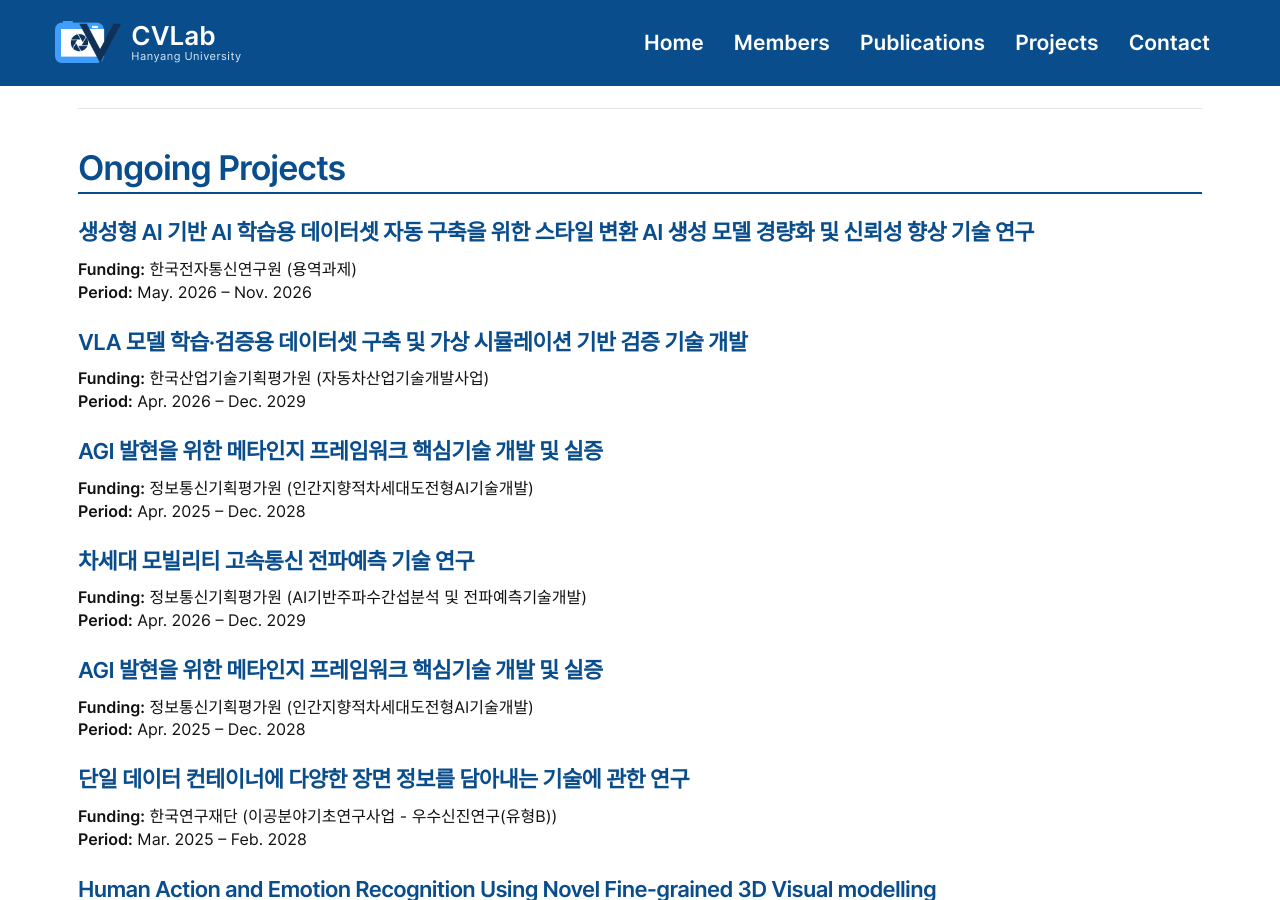
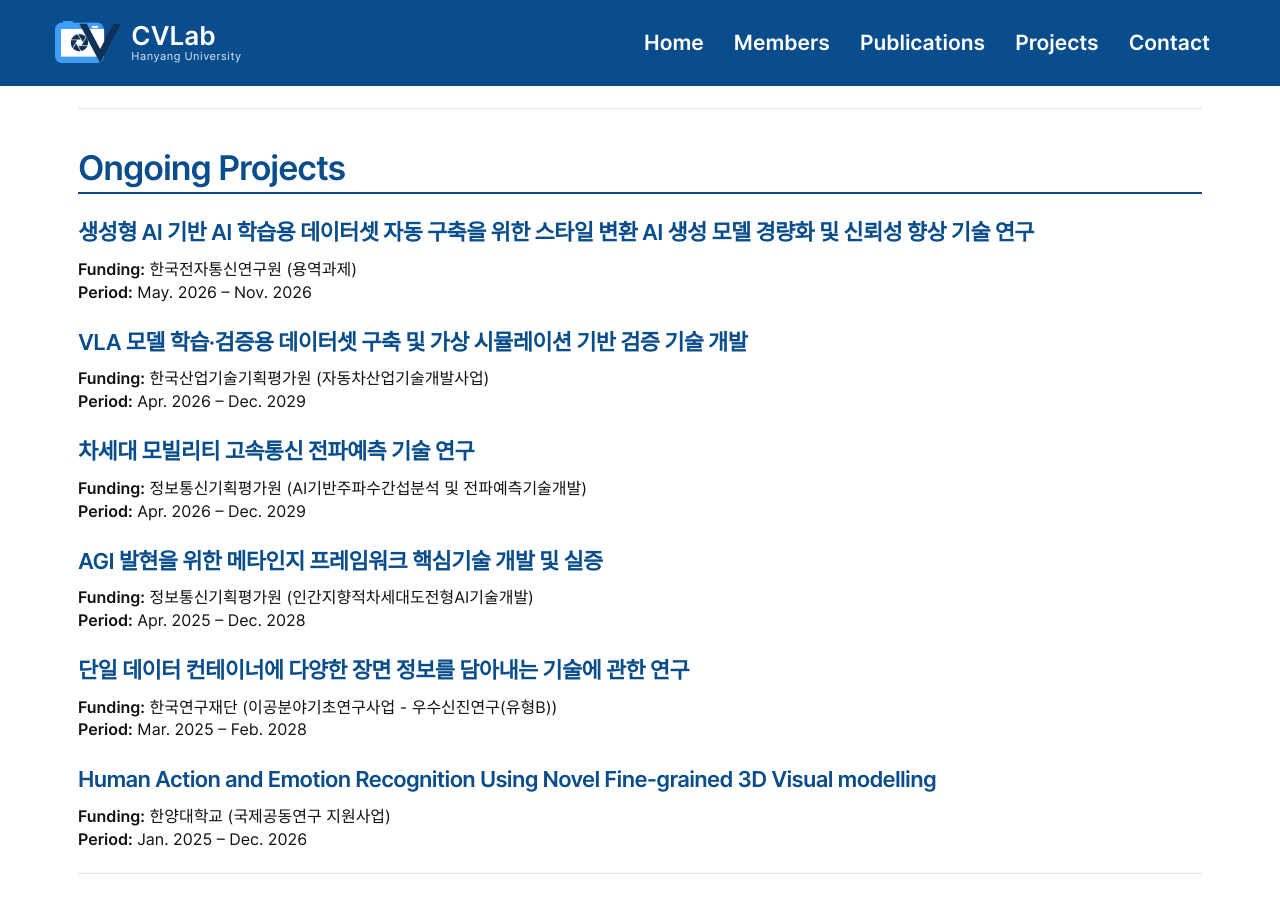
Before and after one commit to HYU-CV/website, a Jekyll site: the page built from _pages/projects.md, in a window 1280 px wide and 900 px high. Built offline with Jekyll 4.4.1, drawn with Linux system fonts in a browser that asks for light colours; nearby versions of some CDN libraries.

Commit message:
Update CVLab website

```diff
--- a/_pages/projects.md
+++ b/_pages/projects.md
@@ -17,11 +17,6 @@ permalink: /projects/
 
 **Funding:** 한국산업기술기획평가원 (자동차산업기술개발사업)
 **Period:** Apr. 2026 – Dec. 2029
-
-### AGI 발현을 위한 메타인지 프레임워크 핵심기술 개발 및 실증
-
-**Funding:** 정보통신기획평가원 (인간지향적차세대도전형AI기술개발)
-**Period:** Apr. 2025 – Dec. 2028
 
 ### 차세대 모빌리티 고속통신 전파예측 기술 연구
 
```
